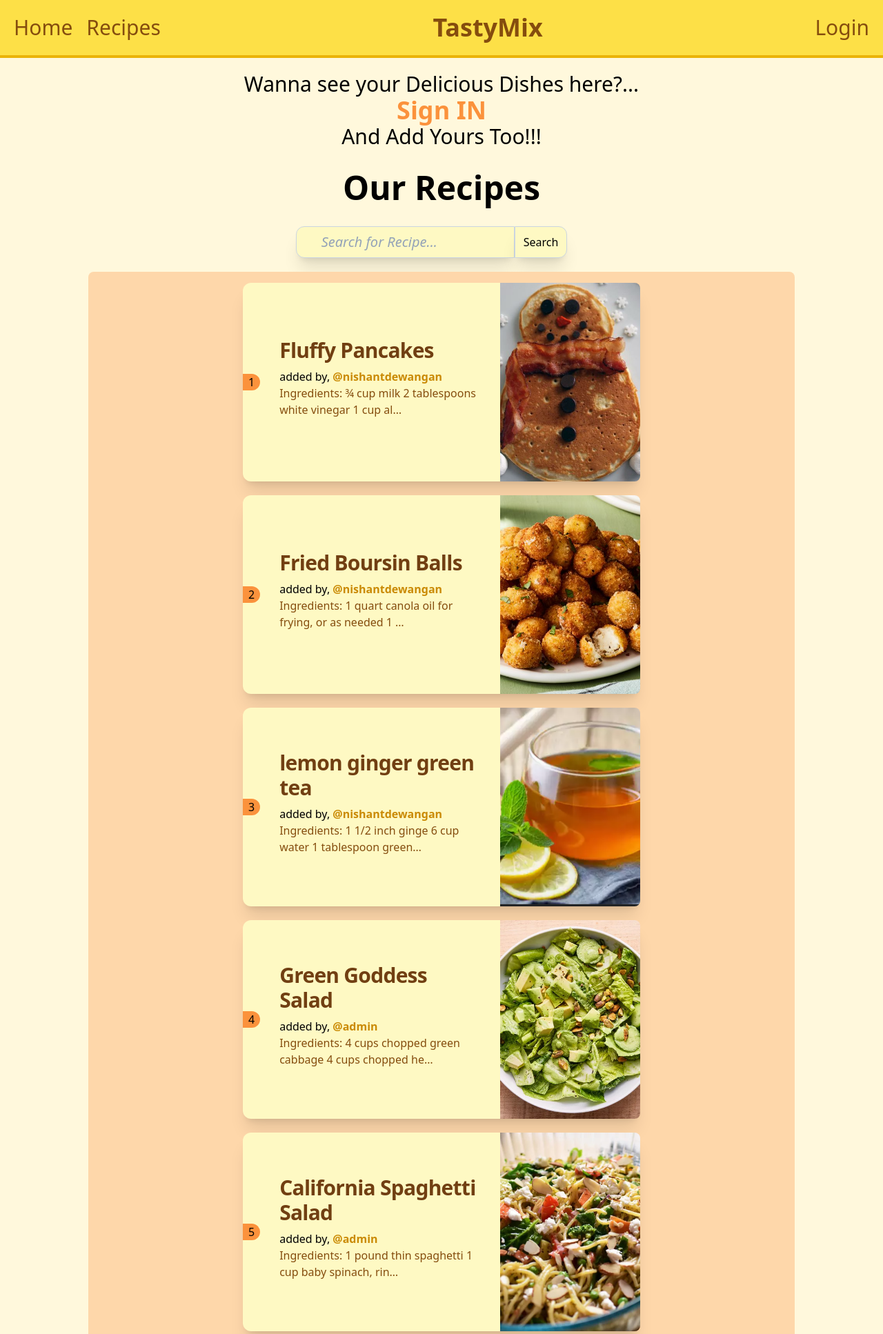
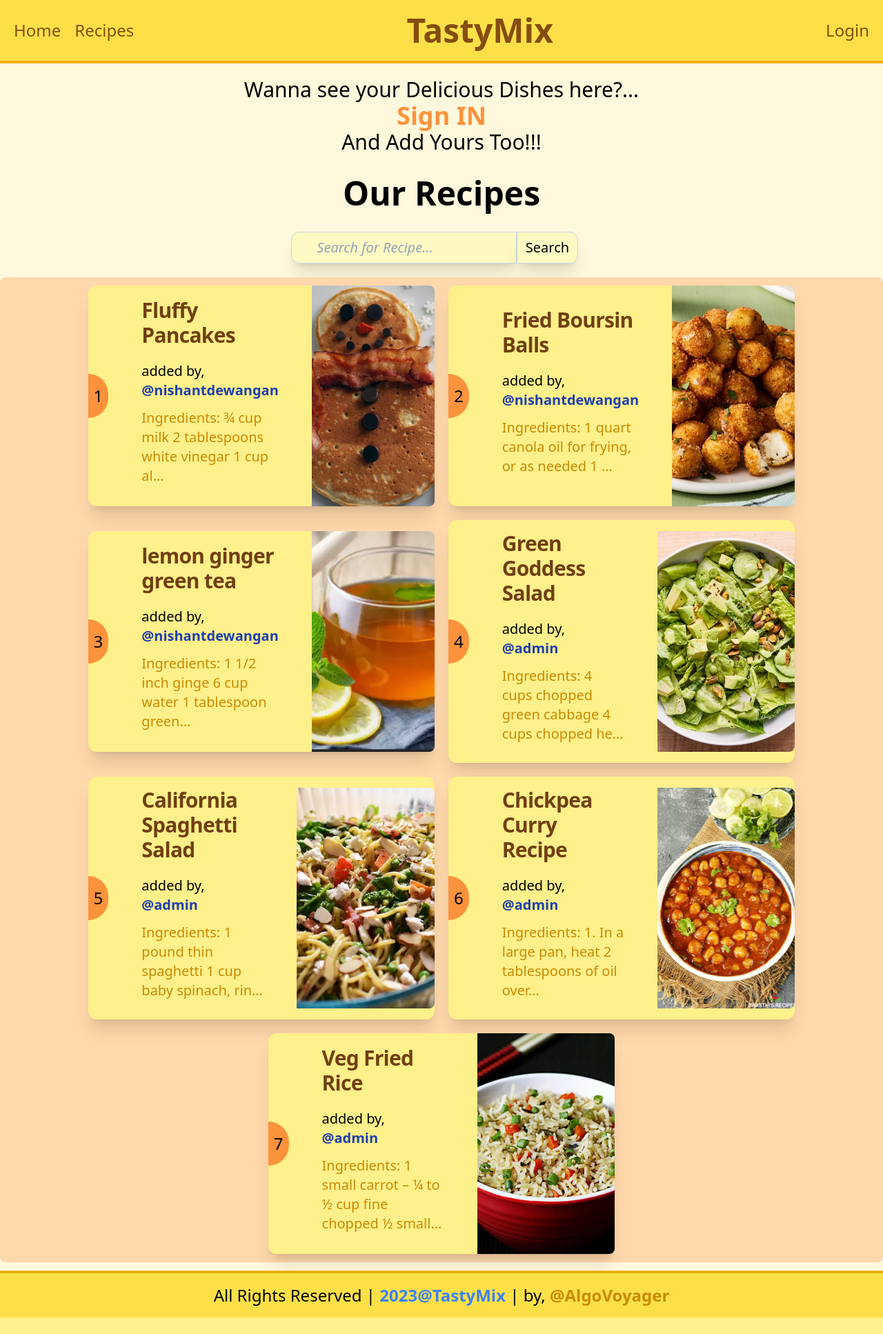
Before and after one commit to AlgoVoyager/TastyMix, a Django app: page /recipe/ in a window 1280 px wide. Shown: the top 1934 px of the page at 69% size. After the commit the page ends 1910 px from the top, so only its background shows below. Run offline with Django 4.2, Linux system fonts and the light colour scheme; data comes from the database, SQL or seed files in the repository; both versions use the stored data as it was after the commit; some libraries are stand-ins or nearby versions.

Commit message:
improved ui

```diff
--- a/TastyMix/settings.py
+++ b/TastyMix/settings.py
@@ -24,11 +24,11 @@ BASE_DIR = Path(__file__).resolve().parent.parent
 SECRET_KEY = 'django-insecure-2c$%4yjw&45_b!(m!rr&e#4wtz9d1_oiimrxhq4rme@50yob9k'
 
 # SECURITY WARNING: don't run with debug turned on in production!
-DEBUG = False
+# DEBUG = False
 
 ALLOWED_HOSTS = ['*']
 #
-# DEBUG = True
+DEBUG = True
 #
 # ALLOWED_HOSTS = []
 
--- /dev/null
+++ b/media/style.css
@@ -0,0 +1,26 @@
+
+body{min-height:100vh;}
+footer{position:relative;bottom:0px}
+input,textarea{
+        padding-left:10px;
+        padding-right:10px;
+    }
+    .rimg{
+        position:relative;
+        right:0px;
+    }
+    pre{
+        overflow-x:auto;
+        white-space:pre-wrap;
+        max-width:70%;
+    }
+    nav{z-index:5;}
+body{
+overflow-x:hidden;}
+.mySlides {display: none}
+.imgcar {
+vertical-align:middle;
+max-height:70vh;
+width:100%;
+
+}
--- a/recipe/views.py
+++ b/recipe/views.py
@@ -78,7 +78,13 @@ def profile(request,id):
     queryset = queryset.filter(user_id=id)
     if request.GET.get("search"):
         queryset=queryset.filter(recipe_name__icontains=request.GET.get('search'))
-    context = {'recipes': queryset}
+    context = {
+        'recipes': queryset,
+        'fname':queryset[0].user.first_name,
+        'lname':queryset[0].user.last_name,
+        'email':queryset[0].user.email,
+        'username':queryset[0].user
+    }
     return render(request, "profile.html", context)
 
 def auth(request):
--- a/templates/base.html
+++ b/templates/base.html
@@ -1,3 +1,4 @@
+{% load static %}
 <!DOCTYPE html>
 <html lang="en">
 <head>
@@ -5,40 +6,25 @@
     <title> {% block title %} {% endblock %}| TastyMix</title>
      <link rel="icon" type="image/x-icon" href="https://cdn.iconscout.com/icon/premium/png-512-thumb/food-5316278-4425444.png?f=webp&w=256">
       <script src="https://cdn.tailwindcss.com"></script>
+    <link rel="stylesheet"  href="{% static 'style.css' %}">
+<style>
 
-<style>
-body{min-height:100vh;}
-footer{position:relative;bottom:0px}
     {% block style %}
 
     {% endblock %}
-input,textarea{
-        padding-left:10px;
-        padding-right:10px;
-    }
-    .rimg{
-        position:relative;
-        right:0px;
-<!--        right:8rem;-->
-    }
-    pre{
-        overflow-x:auto;
-        white-space:pre-wrap;
-        max-width:70%;
-    }
-    nav{z-index:5;}
+
 </style>
 
 </head>
-<body  style="background-color:cornsilk">
-<nav class="container bg-yellow-300  border-yellow-500 border-b-4 flex justify-between items-center gap-5 min-w-full px-5 py-5 text-yellow-800  text-xl lg:text-3xl">
+<body  style="background-color:cornsilk" class="relative">
+<nav class="nav container bg-yellow-300 border-yellow-500 border-b-4 flex justify-between items-center gap-5 min-w-full lg:px-5 lg:py-5 md:px-10 md:py-12 text-yellow-800 md:text-5xl lg:text-2xl ">
     <div class="flex gap-5" >
         <a class="hover:text-orange-500" href="/">Home</a>
         <a class="hover:text-orange-500" href="{% url 'recipes' %}">Recipes</a>
 
     </div>
     <div>
-        <h1 class="text-4xl font-bold mx-auto">TastyMix </h1>
+        <h1 class="lg:text-5xl md:text-7xl font-bold mx-auto">TastyMix </h1>
     </div>
     <div class="flex gap-1">
         {% if request.user.is_authenticated %}
@@ -55,7 +41,10 @@ input,textarea{
 
 {% endblock %}
 
-<footer class="footer  bg-yellow-300 border-t-4 border-yellow-500 text-center text-xl md:text-2xl py-3">All Rights Reserved | <a href="/" class="text-blue-500 hover:text-blue-600 font-bold" >2023@TastyMix</a> | by, <a href="https://github.com/AlgoVoyager" class=" font-bold text-yellow-600 hover:text-yellow-700" >@AlgoVoyager</a></footer>
+<div class="h-20 w-full">
+
+</div>
+<footer class="footer absolute bottom-0 min-w-full bg-yellow-300 border-t-4 border-yellow-500 text-center lg:text-2xl md:text-4xl py-4">All Rights Reserved | <a href="/" class="text-blue-500 hover:text-blue-600 font-bold" >2023@TastyMix</a> | by, <a href="https://github.com/AlgoVoyager" class=" font-bold text-yellow-600 hover:text-yellow-700" >@AlgoVoyager</a></footer>
 
 <script>
 
--- a/templates/recipe.html
+++ b/templates/recipe.html
@@ -3,7 +3,7 @@
 {% block body %}
 <main class=" flex  flex-col">
 
-<div class="container max-w-screen-lg mx-auto ">
+<div class="container max-w-screen-xl mx-auto ">
 
    {% if request.user.is_authenticated %}
 
@@ -12,34 +12,34 @@
         {% csrf_token %}
         <div class="space-y-12 w-3/4 mx-auto">
             <div class="border-b border-gray-900/10 pb-12">
-                <h2 class="text-4xl mt-3 font-semibold leading-7 text-gray-900" text-center>Add Recipe</h2>
+                <h2 class=" lg:text-4xl md:text-7xl mt-5 font-semibold leading-7 text-gray-900  text-center">Add Recipe</h2>
                 <div class="mt-10 grid grid-cols-1 gap-x-6 gap-y-8 sm:grid-cols-6">
                     <div class="sm:col-span-4">
-                        <label for="recipe_name" class="block text-2xl font-medium leading-6 text-gray-900">Recipe
+                        <label for="recipe_name" class="block lg:text-2xl md:text-6xl font-medium leading-6 text-gray-900">Recipe
                             Name</label>
                         <div class="mt-2">
                             <div class="flex rounded-md shadow-lg ring-1 ring-inset ring-gray-300 focus-within:ring-2 focus-within:ring-inset focus-within:ring-indigo-600 sm:max-w-md">
 
                                 <input type="text" name="recipe_name" id="recipe_name" required
-                                       class="block flex-1 border-0 bg-transparent p-5  bg-yellow-50 text-gray-900 placeholder:text-gray-400 focus:ring-0 text-2xl leading-6 rounded-xl"
-                                       placeholder="recipe_name">
+                                       class="block flex-1 border-0 bg-transparent p-5  bg-yellow-50 text-gray-900 placeholder:text-gray-400 focus:ring-0 lg:text-2xl md:text-5xl leading-6 rounded-xl"
+                                       placeholder=" Enter Recipe name">
                             </div>
                         </div>
                     </div>
 
                     <div class="col-span-full">
                         <label for="Ingredients"
-                               class="block text-2xl font-medium leading-6 text-gray-900 ">Ingredients</label>
+                               class="block lg:text-2xl md:text-6xl font-medium leading-6 text-gray-900 ">Ingredients</label>
                         <div class="mt-2">
-                            <textarea id="Ingredients" name="Ingredients" rows="8" required
-                                      class="p-10 text-5xl block w-full rounded-xl border-0 py-2.5 text-yellow-900 bg-yellow-50 shadow-lg  ring-inset ring-gray-300 placeholder:text-gray-400 focus:ring-2 focus:ring-inset focus:ring-indigo-600 text-xl leading-6"></textarea>
+                            <textarea id="Ingredients" name="Ingredients" rows="6" required
+                                      class="p-10 lg:text-5xl md:text-6xl block w-full rounded-xl border-0 py-2.5 text-yellow-900 bg-yellow-50 shadow-lg  ring-inset ring-gray-300 placeholder:text-gray-400 focus:ring-2 focus:ring-inset focus:ring-indigo-600 leading-6"></textarea>
                         </div>
-                        <p class="mt-3  text-md leading-6 text-gray-600">Describe Recipe or Add Ingredients</p>
+                        <p class="mt-3  lg:text-md md:text-3xl leading-6 text-gray-600">Describe Recipe or Add Ingredients</p>
                     </div>
 
                     <div class="col-span-full flex justify-between items-center">
                         <div class="mt-2 flex items-center gap-x-3">
-                            <label for="recipe_image" class="block text-xl font-medium leading-6 text-gray-900">Recipe
+                            <label for="recipe_image" class="block lg:text-xl md:text-5xl font-medium leading-6 text-gray-900">Recipe
                                 photo</label>
 
                             <svg class="h-12 w-12 text-gray-300" viewBox="0 0 24 24" fill="currentColor"
@@ -49,11 +49,11 @@
                                       clip-rule="evenodd"/>
                             </svg>
                             <input name="recipe_image" id="recipe_image" type="file"
-                                   class="rounded-xl bg-white px-2.5 py-1.5 text-lg font-semibold text-gray-900 shadow-sm ring-1 ring-inset ring-gray-300 hover:bg-gray-50">
+                                   class="rounded-xl bg-white px-2.5 py-1.5 lg:text-lg md:text-2xl font-semibold text-gray-900 shadow-sm ring-1 ring-inset ring-gray-300 hover:bg-gray-50">
                         </div>
                         <br>
                         <button type="submit"
-                                class="rounded-xl bg-white px-3 py-2 text-2xl font-bold text-gray-900 shadow-lg ring-1 ring-inset ring-gray-300 hover:bg-gray-50">
+                                class="rounded-xl bg-white px-5 py-3 lg:text-2xl md:text-5xl font-bold text-gray-900 shadow-lg ring-1 ring-inset ring-gray-300 hover:bg-gray-50">
                             ADD
                         </button>
                     </div>
@@ -70,35 +70,34 @@
     {% endif %}
     <div class="flex flex-wrap flex-col justify-center">
 
-        <h1 class="text-5xl font-bold my-3 mx-auto">
+        <h1 class="lg:text-5xl md:text-7xl font-bold my-3 mx-auto">
             Our Recipes
         </h1>
         <form action="/recipe/" class="flex my-5  mx-auto">
-            <input class="placeholder:italic placeholder:text-slate-400 bg-yellow-100 w-3/4 border border-slate-300 rounded-l-xl py-2 pl-9 pr-3 shadow-xl focus:outline-none focus:border-sky-500 focus:ring-sky-500 focus:ring-1 text-xl" placeholder="Search for Recipe..." type="text" name="search"/>
-            <input class="px-3 bg-yellow-100 hover:bg-yellow-200 shadow-xl border border-slate-300 rounded-r-xl" type="submit" value="Search">
+            <input class="placeholder:italic placeholder:text-slate-400 bg-yellow-100 w-3/4 border border-slate-300 rounded-l-xl py-2 pl-9 pr-3 shadow-xl focus:outline-none focus:border-sky-500 focus:ring-sky-500 focus:ring-1 lg:text-xl md:text-5xl" placeholder="Search for Recipe..." type="text" name="search"/>
+            <input class="px-3 bg-yellow-100 hover:bg-yellow-200 shadow-xl border border-slate-300 rounded-r-xl lg:text-xl md:text-5xl" type="submit" value="Search">
         </form>
 
 
-        <div class="bg-orange-200 p-4 flex flex-wrap rounded-lg justify-center items-center gap-5">
+        <div class="bg-orange-200 p-3 flex flex-wrap lg:flex-row md:flex-col rounded-lg justify-center items-center gap-5">
             {% for recipe in recipes %}
-            <div class=" min-w-1/2 lg:min-w-1/2 gap-3 flex justify-between items-center bg-yellow-100 rounded-xl shadow-xl hover:shadow-md hover:border hover:border-orange-200 md:flex-row md:max-w-xl hover:bg-yellow-200 dark:border-gray-600 dark:bg-yellow-200 dark:hover:bg-yellow-300">
+            <div class="  lg:w-2/5 md:w-11/12 md:h-96 lg:h-fit gap-8 flex justify-between items-center rounded-xl shadow-xl hover:shadow-md hover:border hover:border-orange-200 md:flex-row  border-gray-600 bg-yellow-200 hover:bg-yellow-300">
 
-                             <span class="bg-orange-400 px-2 rounded-r-xl">{{forloop.counter}}</span>
-                <div class=" flex md:flex-col justify-between items-center w-4/5 h-max">
-<!--                    <div class="card-in">-->
-                        <div class="flex flex-col justify-between p-4 leading-normal min-h-max">
-                            <a href="{% url 'recipe_details' recipe.id  %}" class="mb-2 text-3xl font-bold tracking-tight text-yellow-900 hover:text-blue-500">{{recipe.recipe_name}}</a>
-                            <span>added by, <a href="{% url 'profile' recipe.user.id %}" class="text-yellow-600 font-bold hover:text-blue-600">@{{recipe.user}}</a></span>
-                            <a href="{% url 'recipe_details' recipe.id  %}" class="mb-3 text-md font-normal text-yellow-800 hover:text-blue-500"> Ingredients: {{recipe.Ingredients | truncatechars:50 }}</a>
+                             <div class="bg-orange-400 md:py-4 md:px-5 lg:px-2 md:text-6xl lg:text-2xl rounded-r-full">{{forloop.counter}}</div>
+                <div class=" flex  md:flex-col justify-between items-center w-4/5 h-max">
+                        <div class="flex flex-col justify-between p-4 leading-normal min-h-max gap-3">
+                            <a href="{% url 'recipe_details' recipe.id  %}" class="mb-2 lg:text-3xl md:text-6xl font-bold tracking-tight text-yellow-900 hover:text-blue-500">{{recipe.recipe_name}}</a>
+                            <span class="md:text-3xl lg:text-xl">added by, <a href="{% url 'profile' recipe.user.id %}" class="text-blue-800 font-bold lg:text-xl md:text-4xl hover:text-blue-600">@{{recipe.user}}</a></span>
+                            <a href="{% url 'recipe_details' recipe.id  %}" class="mb-3 lg:text-xl md:text-4xl font-normal text-yellow-600 hover:text-blue-500"> Ingredients: {{recipe.Ingredients | truncatechars:50 }}</a>
                         </div>
                     {% if request.user == recipe.user %}
 
-                        <div class="flex" >
+                        <div class="flex gap-5" >
                             <a href="/update-recipe/{{recipe.id}}/"  class="p-1">
-                                <svg class="feather feather-edit" fill="none" height="20" stroke="currentColor" stroke-linecap="round" stroke-linejoin="round" stroke-width="2" viewBox="0 0 24 24" width="20"><path d="M11 4H4a2 2 0 0 0-2 2v14a2 2 0 0 0 2 2h14a2 2 0 0 0 2-2v-7"/><path d="M18.5 2.5a2.121 2.121 0 0 1 3 3L12 15l-4 1 1-4 9.5-9.5z"/></svg>
+                                <svg class="feather feather-edit" fill="none" height="40" stroke="currentColor" stroke-linecap="round" stroke-linejoin="round" stroke-width="2" viewBox="0 0 24 24" width="40"><path d="M11 4H4a2 2 0 0 0-2 2v14a2 2 0 0 0 2 2h14a2 2 0 0 0 2-2v-7"/><path d="M18.5 2.5a2.121 2.121 0 0 1 3 3L12 15l-4 1 1-4 9.5-9.5z"/></svg>
                             </a>
                             <a href="/delete-recipe/{{recipe.id}}/"  class="p-1">
-                                <svg xmlns="http://www.w3.org/2000/svg" x="0px" y="0px" width="20" height="20" viewBox="0 0 24 24">
+                                <svg xmlns="http://www.w3.org/2000/svg" x="0px" y="0px" width="40" height="40" viewBox="0 0 24 24">
                                     <path d="M3 3H21V5H3z"></path><path d="M16.1,22H7.9c-1,0-1.9-0.7-2-1.7L4,4.1l2-0.2L7.9,20l8.2,0L18,3.9l2,0.2l-1.9,16.1C18,21.3,17.1,22,16.1,22z"></path><path d="M5,4l1.9,16.1c0.1,0.5,0.5,0.9,1,0.9h8.2 c0.5,0,0.9-0.4,1-0.9L19,4H5z" opacity=".3"></path><path d="M15 3L15 4 9 4 9 3 10 2 14 2z"></path>
                                 </svg>
                             </a>
@@ -111,7 +110,7 @@
                 </div>
                 <a href="{% url 'recipe_details' recipe.id  %}">
 
-                <img class="rimg object-cover   rounded-r-lg h-48 w-48 md:h-72 md:w-72 md:rounded-none md:rounded-r-lg"  src="/static/{{recipe.recipe_image}}" alt="{{recipe.recipe_name}}">
+                <img class="rimg object-cover md:w-96 md:h-96 lg:h-80 rounded-r-lg  md:rounded-none md:rounded-r-lg"  src="/static/{{recipe.recipe_image}}" alt="{{recipe.recipe_name}}">
                 </a>
 
             </div>
```
Also changed, not shown: templates/index.html (+21 -62 lines), templates/profile.html (+60 -25 lines), templates/recipe_details.html (+21 -28 lines), templates/update_recipe.html (+21 -14 lines), db.sqlite3, media/thumbnails/photo_2023-12-15_14-48-47.jpg (added).
